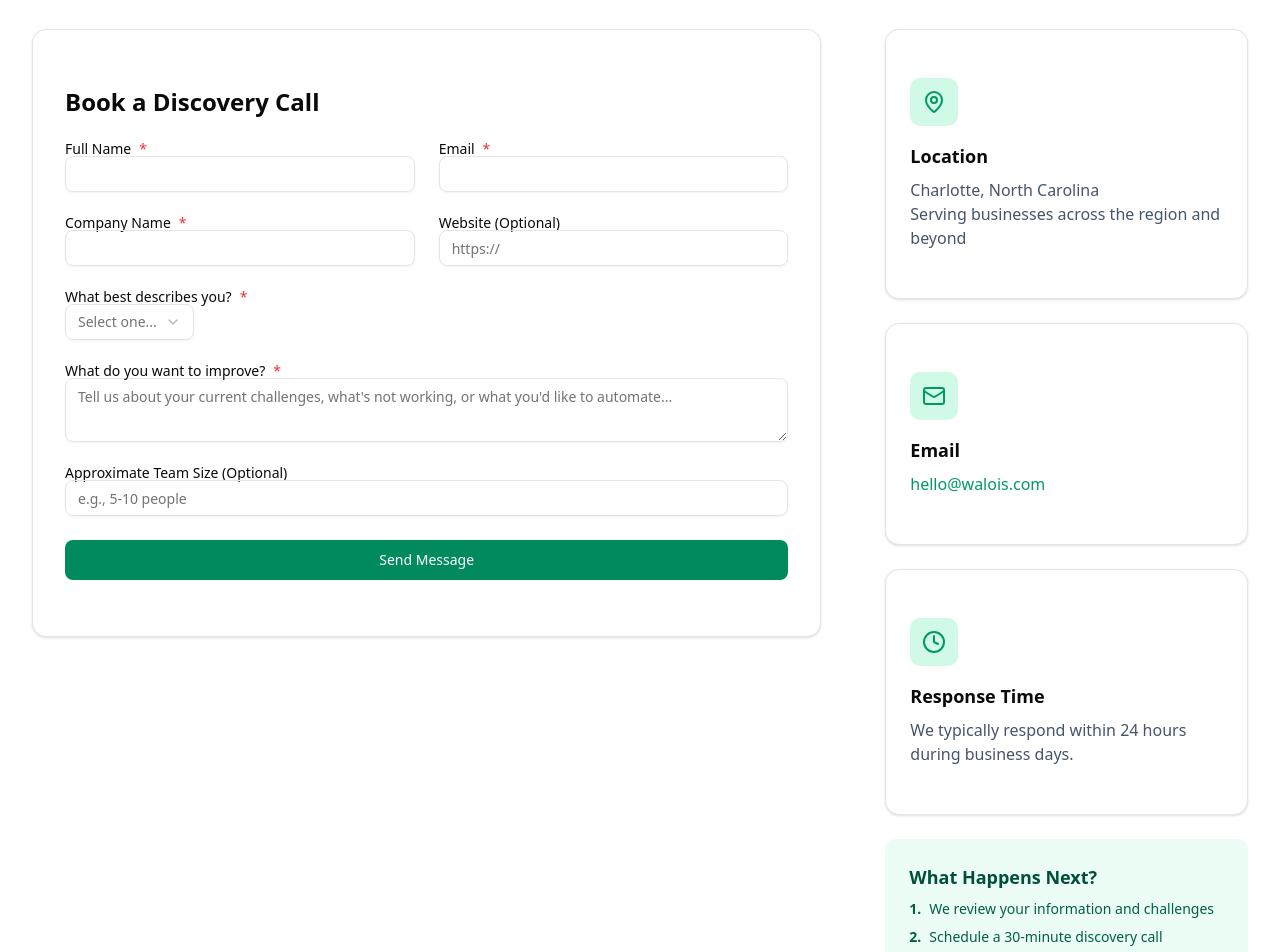
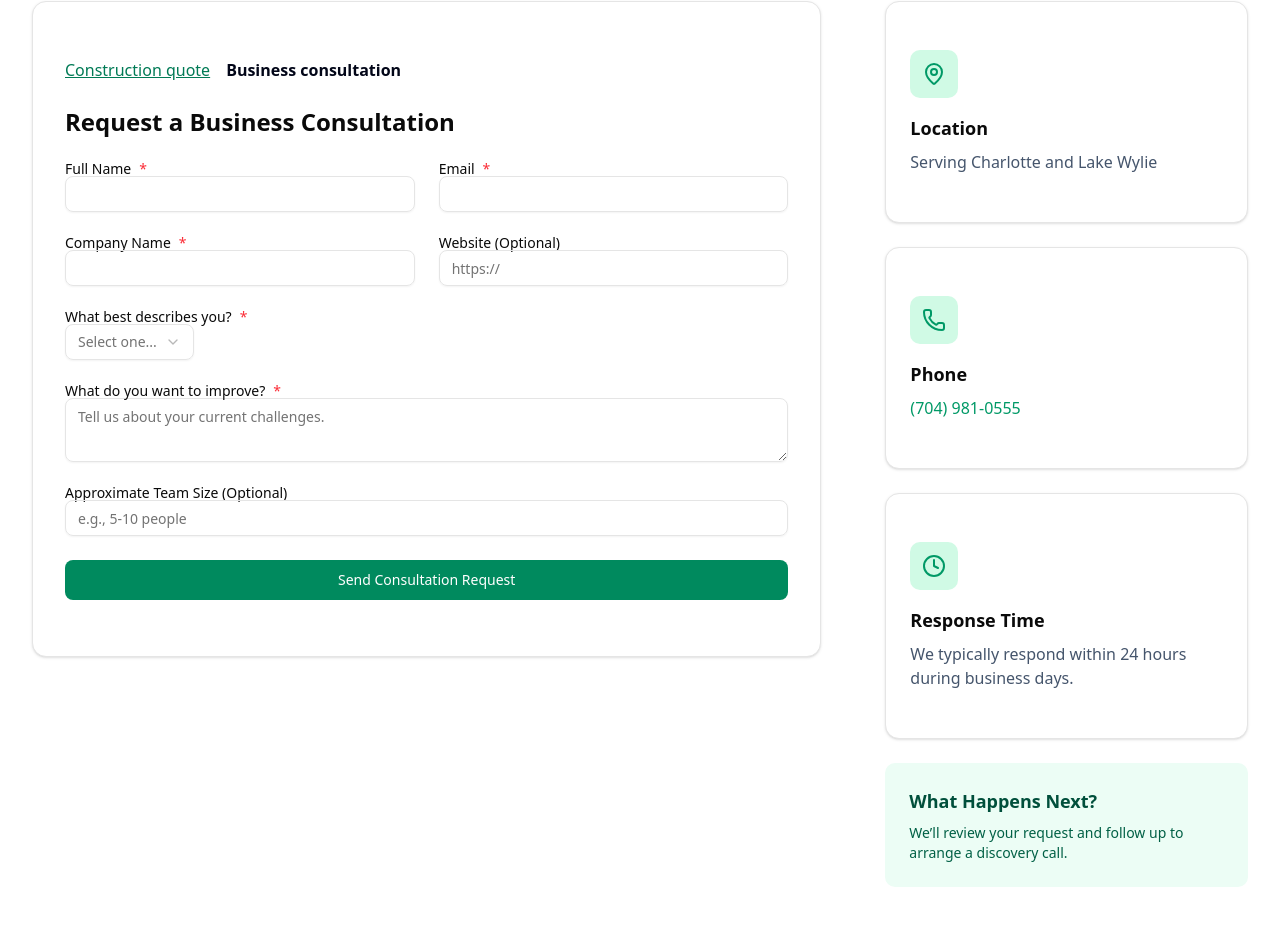
Before and after one commit to dowadud/walois-consulting-site, a Next.js app: page /contact in a window 1280 px wide. Shown: the part 493-1445 px from the top of the page. Built offline with nearby package versions, Linux system fonts and the light colour scheme.

Commit message:
Separate quote and consultation requests and add phone link

```diff
--- a/app/about/page.tsx
+++ b/app/about/page.tsx
@@ -294,7 +294,7 @@ export default function AboutPage() {
           <CTABlock
           title="Ready to Transform Your Operations?"
           description="Let's talk about your business, your challenges, and how we can help you build systems that actually work."
-          buttonText="Book a Discovery Call"
+          buttonText="Request a Consultation"
           buttonHref="/contact"
         />
         </FadeIn>
--- a/app/api/contact/route.ts
+++ b/app/api/contact/route.ts
@@ -6,6 +6,7 @@ const limits = {
   businessType: 80,
   improvements: 3000,
   teamSize: 80,
+  projectLocation: 160,
 };
 
 export async function POST(request: Request) {
@@ -48,14 +49,19 @@ export async function POST(request: Request) {
     fields[key] = value.trim();
   }
 
-  if (!fields.fullName || !fields.companyName || !fields.businessType ||
+  if (data.type !== "quote" && data.type !== "consultation") {
+    return error("Choose a quote or a consultation.", 400);
+  }
+  const isQuote = data.type === "quote";
+  const missingDetails = isQuote ? !fields.projectLocation : !fields.companyName || !fields.businessType;
+  if (!fields.fullName || missingDetails ||
       !fields.improvements || !/^[^\s@]+@[^\s@]+\.[^\s@]+$/.test(fields.email)) {
     return error("Check the required fields and your email address.", 400);
   }
 
   const { RESEND_API_KEY, CONTACT_FROM_EMAIL, CONTACT_INBOX } = process.env;
   if (!RESEND_API_KEY || !CONTACT_FROM_EMAIL || !CONTACT_INBOX) {
-    return error("Online requests are currently unavailable. Please use the email link on this page.", 503);
+    return error("Online requests are currently unavailable. Please call the number on this page.", 503);
   }
 
   const sent = await fetch("https://api.resend.com/emails", {
@@ -69,14 +75,18 @@ export async function POST(request: Request) {
       from: CONTACT_FROM_EMAIL,
       to: [CONTACT_INBOX],
       reply_to: fields.email,
-      subject: "New Walo website inquiry",
+      subject: isQuote ? "New Walo construction quote request" : "New Walo consultation request",
       text: [
         `Name: ${fields.fullName}`,
         `Email: ${fields.email}`,
-        `Company: ${fields.companyName}`,
-        `Website: ${fields.website || "Not provided"}`,
-        `Business type: ${fields.businessType}`,
-        `Team size: ${fields.teamSize || "Not provided"}`,
+        ...(isQuote
+          ? [`Project location: ${fields.projectLocation}`]
+          : [
+            `Company: ${fields.companyName}`,
+            `Website: ${fields.website || "Not provided"}`,
+            `Business type: ${fields.businessType}`,
+            `Team size: ${fields.teamSize || "Not provided"}`,
+          ]),
         "",
         fields.improvements,
       ].join("\n"),
@@ -85,7 +95,7 @@ export async function POST(request: Request) {
   }).then((response) => response.ok).catch(() => false);
 
   if (!sent) {
-    return error("We couldn't send your request. Please try again or use the email link on this page.", 502);
+    return error("We couldn't send your request. Please try again or call the number on this page.", 502);
   }
   return Response.json({ accepted: true }, { status: 201 });
 }
--- a/app/contact/page.tsx
+++ b/app/contact/page.tsx
@@ -3,15 +3,21 @@ import { Section } from "@/components/section";
 import { ContactForm } from "@/components/contact-form";
 import { Badge } from "@/components/ui/badge";
 import { Card, CardContent } from "@/components/ui/card";
-import { Mail, MapPin, Clock } from "lucide-react";
+import Link from "next/link";
+import { Phone, MapPin, Clock } from "lucide-react";
 
 export const metadata: Metadata = {
   title: "Contact Us | Walo Innovated Solutions",
   description:
-    "Get in touch with Walo Innovated Solutions. Book a discovery call to discuss how we can help optimize your operations with systems, automation, and AI.",
+    "Request a construction quote or business consultation from Walo Innovated Solutions.",
 };
 
-export default function ContactPage() {
+export default async function ContactPage({
+  searchParams,
+}: {
+  searchParams: Promise<{ type?: string | string[] }>;
+}) {
+  const isQuote = (await searchParams).type === "quote";
   return (
     <>
       {/* Hero */}
@@ -21,26 +27,35 @@ export default function ContactPage() {
             Get In Touch
           </Badge>
           <h1 className="text-4xl font-bold tracking-tight text-slate-900 sm:text-5xl">
-            Let's Talk About Your Operations
+            Request a Quote or Consultation
           </h1>
           <p className="mt-6 text-lg text-slate-600">
-            Tell us what's not working in your business. We'll help you map out
-            a plan to fix it with systems, automation, and AI.
+            Tell us about your construction project or what you’d like to improve in your business.
           </p>
         </div>
       </Section>
 
       {/* Contact Form and Info */}
-      <Section>
+      <Section id="inquiry" className="scroll-mt-20">
         <div className="grid gap-12 lg:grid-cols-3 lg:gap-16">
           {/* Form */}
           <div className="lg:col-span-2">
             <Card>
               <CardContent className="p-8">
+                <nav aria-label="Inquiry type" className="mb-6 flex flex-wrap gap-4">
+                  <Link href="/contact?type=quote#inquiry" aria-current={isQuote ? "page" : undefined}
+                    className={isQuote ? "font-semibold text-slate-950" : "text-emerald-700 underline"}>
+                    Construction quote
+                  </Link>
+                  <Link href="/contact#inquiry" aria-current={!isQuote ? "page" : undefined}
+                    className={!isQuote ? "font-semibold text-slate-950" : "text-emerald-700 underline"}>
+                    Business consultation
+                  </Link>
+                </nav>
                 <h2 className="mb-6 text-2xl font-bold">
-                  Book a Discovery Call
+                  {isQuote ? "Request a Construction Quote" : "Request a Business Consultation"}
                 </h2>
-                <ContactForm />
+                <ContactForm key={isQuote ? "quote" : "consultation"} isQuote={isQuote} />
               </CardContent>
             </Card>
           </div>
@@ -54,9 +69,7 @@ export default function ContactPage() {
                 </div>
                 <h3 className="mb-2 text-lg font-semibold">Location</h3>
                 <p className="text-slate-600">
-                  Charlotte, North Carolina
-                  <br />
-                  Serving businesses across the region and beyond
+                  Serving Charlotte and Lake Wylie
                 </p>
               </CardContent>
             </Card>
@@ -64,15 +77,15 @@ export default function ContactPage() {
             <Card>
               <CardContent className="p-6">
                 <div className="mb-4 flex h-12 w-12 items-center justify-center rounded-lg bg-emerald-100">
-                  <Mail className="h-6 w-6 text-emerald-600" />
+                  <Phone className="h-6 w-6 text-emerald-600" />
                 </div>
-                <h3 className="mb-2 text-lg font-semibold">Email</h3>
+                <h3 className="mb-2 text-lg font-semibold">Phone</h3>
                 <p className="text-slate-600">
                   <a
-                    href="mailto:hello@walois.com"
+                    href="tel:+17049810555"
                     className="text-emerald-600 hover:underline"
                   >
-                    hello@walois.com
+                    (704) 981-0555
                   </a>
                 </p>
               </CardContent>
@@ -94,24 +107,11 @@ export default function ContactPage() {
               <h3 className="mb-2 text-lg font-semibold text-emerald-900">
                 What Happens Next?
               </h3>
-              <ol className="space-y-2 text-sm text-emerald-800">
-                <li className="flex">
-                  <span className="mr-2 font-semibold">1.</span>
-                  <span>We review your information and challenges</span>
-                </li>
-                <li className="flex">
-                  <span className="mr-2 font-semibold">2.</span>
-                  <span>Schedule a 30-minute discovery call</span>
-                </li>
-                <li className="flex">
-                  <span className="mr-2 font-semibold">3.</span>
-                  <span>Map out a custom plan for your business</span>
-                </li>
-                <li className="flex">
-                  <span className="mr-2 font-semibold">4.</span>
-                  <span>Start implementing systems that work</span>
-                </li>
-              </ol>
+              <p className="text-sm text-emerald-800">
+                {isQuote
+                  ? "We’ll review your project details and follow up about scope and next steps."
+                  : "We’ll review your request and follow up to arrange a discovery call."}
+              </p>
             </div>
           </div>
         </div>
--- a/app/page.tsx
+++ b/app/page.tsx
@@ -300,8 +300,8 @@ export default function HomePage() {
         <FadeIn>
           <CTABlock
             title="Tell us what's broken in your operations. We'll help fix it."
-            description="Book a free discovery call and let's talk about where your business is stuck—and how systems, automation, and AI can get you unstuck."
-            buttonText="Book a Discovery Call"
+            description="Request a free discovery call and let's talk about where your business is stuck—and how systems, automation, and AI can get you unstuck."
+            buttonText="Request a Consultation"
             buttonHref="/contact"
           />
         </FadeIn>
--- a/components/contact-form.tsx
+++ b/components/contact-form.tsx
@@ -13,7 +13,7 @@ import {
   SelectValue,
 } from "@/components/ui/select";
 
-interface FormData {
+interface ContactFields {
   fullName: string;
   email: string;
   companyName: string;
@@ -21,10 +21,11 @@ interface FormData {
   businessType: string;
   improvements: string;
   teamSize: string;
+  projectLocation: string;
 }
 
-export function ContactForm() {
-  const [formData, setFormData] = useState<FormData>({
+export function ContactForm({ isQuote }: { isQuote: boolean }) {
+  const [formData, setFormData] = useState<ContactFields>({
     fullName: "",
     email: "",
     companyName: "",
@@ -32,6 +33,7 @@ export function ContactForm() {
     businessType: "",
     improvements: "",
     teamSize: "",
+    projectLocation: "",
   });
 
   const requestId = useRef<string | null>(null);
@@ -39,12 +41,12 @@ export function ContactForm() {
 
   const [isSubmitting, setIsSubmitting] = useState(false);
   const [isSuccess, setIsSuccess] = useState(false);
-  const [errors, setErrors] = useState<Partial<Record<keyof FormData, string>>>(
+  const [errors, setErrors] = useState<Partial<Record<keyof ContactFields, string>>>(
     {}
   );
 
   const validateForm = (): boolean => {
-    const newErrors: Partial<Record<keyof FormData, string>> = {};
+    const newErrors: Partial<Record<keyof ContactFields, string>> = {};
 
     if (!formData.fullName.trim()) {
       newErrors.fullName = "Full name is required";
@@ -56,16 +58,19 @@ export function ContactForm() {
       newErrors.email = "Please enter a valid email address";
     }
 
-    if (!formData.companyName.trim()) {
+    if (!isQuote && !formData.companyName.trim()) {
       newErrors.companyName = "Company name is required";
     }
 
-    if (!formData.businessType) {
+    if (!isQuote && !formData.businessType) {
       newErrors.businessType = "Please select a business type";
     }
 
+    if (isQuote && !formData.projectLocation.trim()) {
+      newErrors.projectLocation = "Project location is required";
+    }
     if (!formData.improvements.trim()) {
-      newErrors.improvements = "Please tell us what you want to improve";
+      newErrors.improvements = isQuote ? "Please describe your project" : "Please tell us what you want to improve";
     }
 
     setErrors(newErrors);
@@ -86,8 +91,9 @@ export function ContactForm() {
         headers: { "Content-Type": "application/json" },
         body: JSON.stringify({
           ...formData,
+          type: isQuote ? "quote" : "consultation",
           requestId: requestId.current,
-          companyFax: new window.FormData(e.currentTarget).get("companyFax") ?? "",
+          companyFax: new FormData(e.currentTarget).get("companyFax") ?? "",
         }),
       });
       const result = await response.json();
@@ -97,14 +103,14 @@ export function ContactForm() {
       }
       setIsSuccess(true);
     } catch {
-      setSubmitError("We couldn't send your request. Please try again or use the email link on this page.");
+      setSubmitError("We couldn't send your request. Please try again or call the number on this page.");
     } finally {
       setIsSubmitting(false);
     }
   };
 
   const handleChange = (
-    field: keyof FormData,
+    field: keyof ContactFields,
     value: string
   ) => {
     requestId.current = null;
@@ -152,6 +158,7 @@ export function ContactForm() {
           </Label>
           <Input
             id="fullName"
+            maxLength={120}
             type="text"
             value={formData.fullName}
             onChange={(e) => handleChange("fullName", e.target.value)}
@@ -168,6 +175,7 @@ export function ContactForm() {
           </Label>
           <Input
             id="email"
+            maxLength={254}
             type="email"
             value={formData.email}
             onChange={(e) => handleChange("email", e.target.value)}
@@ -179,6 +187,24 @@ export function ContactForm() {
         </div>
       </div>
 
+      {isQuote ? (
+        <div>
+          <Label htmlFor="projectLocation">
+            Project city and ZIP code <span className="text-red-500">*</span>
+          </Label>
+          <Input
+            id="projectLocation"
+            maxLength={160}
+            value={formData.projectLocation}
+            onChange={(e) => handleChange("projectLocation", e.target.value)}
+            className={errors.projectLocation ? "border-red-500" : ""}
+          />
+          {errors.projectLocation && (
+            <p className="mt-1 text-sm text-red-500">{errors.projectLocation}</p>
+          )}
+        </div>
+      ) : (
+        <>
           <div className="grid gap-6 sm:grid-cols-2">
             <div>
               <Label htmlFor="companyName">
@@ -186,6 +212,7 @@ export function ContactForm() {
               </Label>
               <Input
                 id="companyName"
+                maxLength={160}
                 type="text"
                 value={formData.companyName}
                 onChange={(e) => handleChange("companyName", e.target.value)}
@@ -200,6 +227,7 @@ export function ContactForm() {
               <Label htmlFor="website">Website (Optional)</Label>
               <Input
                 id="website"
+                maxLength={500}
                 type="url"
                 placeholder="https://"
                 value={formData.website}
@@ -239,15 +267,18 @@ export function ContactForm() {
               <p className="mt-1 text-sm text-red-500">{errors.businessType}</p>
             )}
           </div>
+        </>
+      )}
 
       <div>
         <Label htmlFor="improvements">
-          What do you want to improve? <span className="text-red-500">*</span>
+          {isQuote ? "Tell us about your project" : "What do you want to improve?"} <span className="text-red-500">*</span>
         </Label>
         <Textarea
           id="improvements"
           rows={5}
-          placeholder="Tell us about your current challenges, what's not working, or what you'd like to automate..."
+          maxLength={3000}
+          placeholder={isQuote ? "What work do you need and when are you hoping to start?" : "Tell us about your current challenges."}
           value={formData.improvements}
           onChange={(e) => handleChange("improvements", e.target.value)}
           className={errors.improvements ? "border-red-500" : ""}
@@ -257,16 +288,19 @@ export function ContactForm() {
         )}
       </div>
 
+      {!isQuote && (
         <div>
           <Label htmlFor="teamSize">Approximate Team Size (Optional)</Label>
           <Input
             id="teamSize"
+            maxLength={80}
             type="text"
             placeholder="e.g., 5-10 people"
             value={formData.teamSize}
             onChange={(e) => handleChange("teamSize", e.target.value)}
           />
         </div>
+      )}
 
       <div hidden>
         <label htmlFor="companyFax">Leave this field blank</label>
@@ -274,7 +308,7 @@ export function ContactForm() {
       </div>
       {submitError && <p role="alert" className="text-sm text-red-700">{submitError}</p>}
       <Button type="submit" size="lg" className="w-full" disabled={isSubmitting}>
-        {isSubmitting ? "Submitting..." : "Send Message"}
+        {isSubmitting ? "Submitting..." : isQuote ? "Send Quote Request" : "Send Consultation Request"}
       </Button>
     </form>
   );
```
Lines whose indentation alone changed are shown as unchanged.
